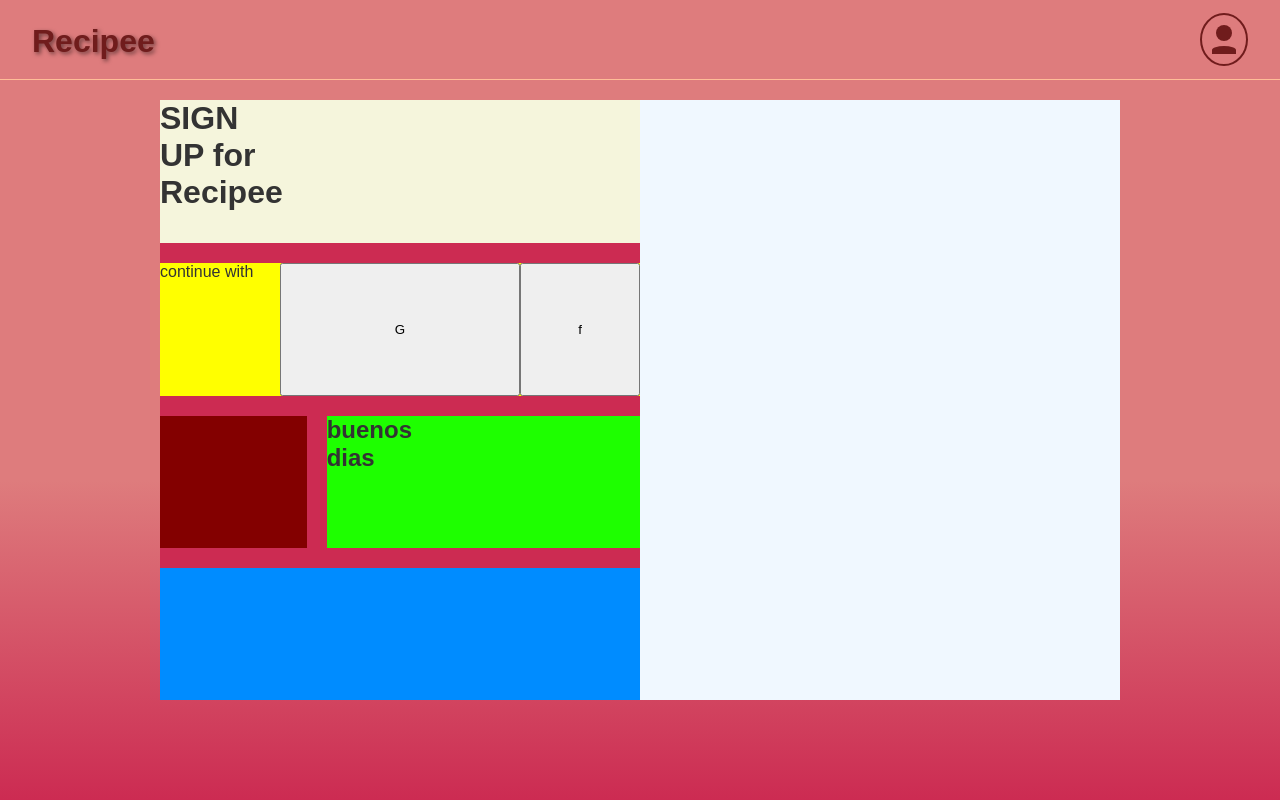
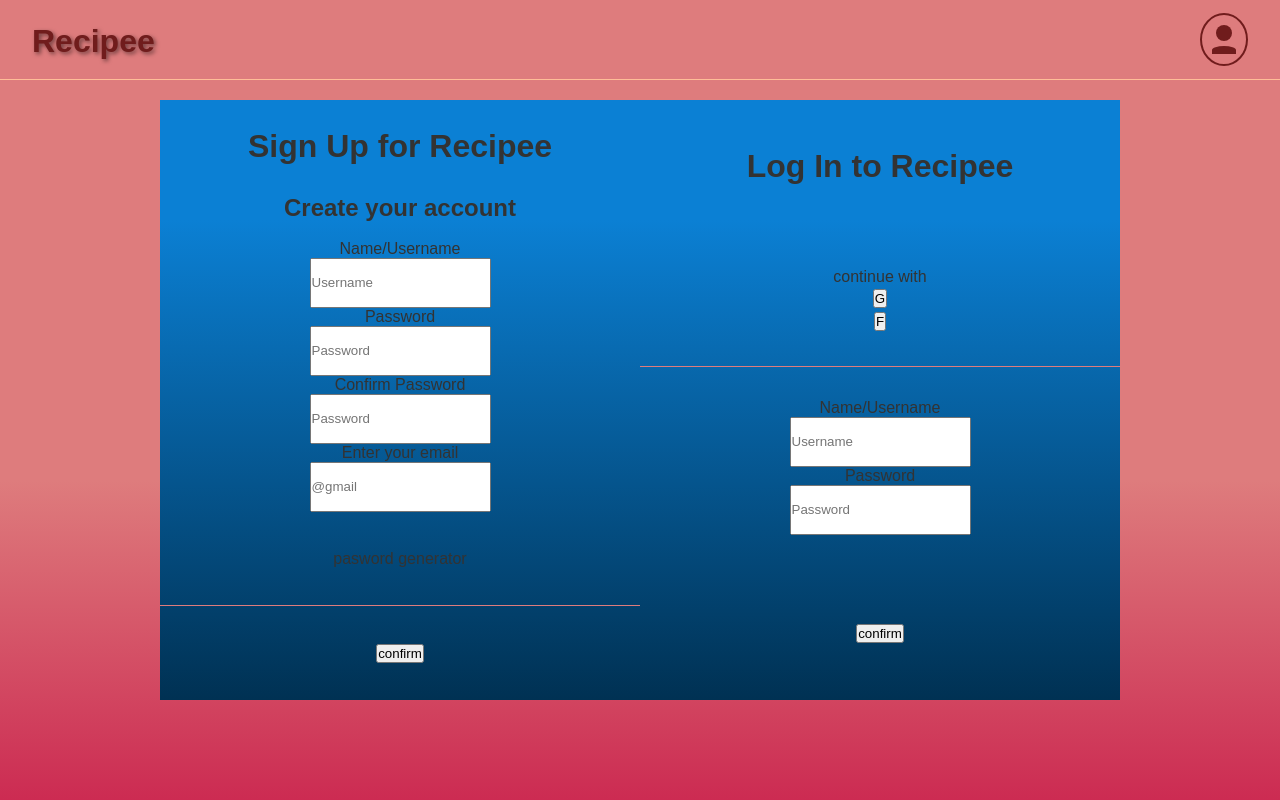
Before and after one commit to JashiRey/Recipee, a PHP site: page /html/login.html in a window 1280 px wide. Run offline with PHP 8.4, Linux system fonts and the light colour scheme.

Commit message:
new login update
toy acbaando el estilo del login, nomas que me quede sin pila, la voy a cargar un rato :V

```diff
--- a/html/login.html
+++ b/html/login.html
@@ -4,16 +4,16 @@
     <meta charset="UTF-8" />
     <meta name="viewport" content="width=device-width, initial-scale=1.0" />
     <title>Welcome</title>
-    <link rel="stylesheet" href="/styles/login.css"/>
-    <link rel="stylesheet" href="/styles/index.css">
+    <link rel="stylesheet" href="/styles/login.css" />
+    <link rel="stylesheet" href="/styles/index.css" />
   </head>
   <body>
     <div class="container-title-login">
       <h1 class="title">Recipee</h1>
       <div class="settings">
-          <div class="user-container" id="toggle-settings">
-            <div class="head"></div>
-            <div class="ubody"></div>
+        <div class="user-container" id="toggle-settings">
+          <div class="head"></div>
+          <div class="ubody"></div>
         </div>
         <div class="settings-content">
           <a href="login.html">Log In</a>
@@ -24,13 +24,43 @@
     </div>
     <div class="main-container">
       <div class="signup">
-        <header><h1 class="titulo">SIGN UP for Recipee</h1></header>
-        <nav>continue with <button>G</button><button>f</button></nav>
-        <aside></aside>
-        <section><h2>buenos dias</h2></section>
-        <footer></footer>
+        <div class="header" id="headsign">
+          <h1 class="titulo">Sign Up for Recipee</h1>
+        </div>
+        <div class="content">
+          <h2>Create your account</h2>
+          <br />
+          <label for="username">Name/Username</label>
+          <input type="text" name="username" id="" placeholder="Username" />
+          <label for="pasword">Password</label>
+          <input type="password" name="pasword" placeholder="Password" />
+          <label for="pasword">Confirm Password</label>
+          <input type="password" name="pasword" placeholder="Password" />
+          <label for="mail">Enter your email</label>
+          <input type="email" name="mail" placeholder="@gmail" />
+        </div>
+        <div class="nav">pasword generator</div>
+        <div class="btn">
+          <button>confirm</button>
+        </div>
       </div>
-      <div class="login"></div>
+      <div class="login">
+        <div class="header" id="log">
+          <h1 class="titulo">Log In to Recipee</h1>
+        </div>
+        <div class="nav">
+          continue with <button>G</button> <button>F</button>
+        </div>
+        <div class="content">
+          <label for="username">Name/Username</label>
+          <input type="text" name="username" id="" placeholder="Username" />
+          <label for="pasword">Password</label>
+          <input type="password" name="pasword" placeholder="Password" />
+        </div>
+        <div class="btn">
+          <button>confirm</button>
+        </div>
+      </div>
     </div>
   </body>
   <script src="/script.js"></script>
--- a/styles/login.css
+++ b/styles/login.css
@@ -6,7 +6,6 @@
 }
 
 body {
-  font-family: "Arial", sans-serif;
   background: linear-gradient(#de7c7d 60%, #cc2b52) no-repeat;
   color: #333;
   width: 100%;
@@ -20,66 +19,55 @@ body {
 
 .main-container {
   display: flex;
-  justify-content: center;
-  align-items: center;
+  border-radius: 5%;
   width: 75%;
   height: 75%;
-  background-color: #333;
+  background: linear-gradient(#cc2b52, #de7c7d 30%) no-repeat;
 }
 
-.main-container div {
-  height: 100%;
-  width: 50%;
-  display: grid;
-  grid-template-columns: 1fr 1fr 1fr;
-  grid-template-areas:
-    "header header header"
-    "nav nav nav"
-    "aside section section"
-    "footer footer footer";
-  grid-gap: 20px;
-  grid-auto-rows: minmax(100px, auto);
+.main-container input {
+  height: 50px;
 }
 
 .signup {
-  background-color: #cc2b52;
-}
-.signup header {
-  background-color: beige;
-  grid-area: header;
-  display: grid;
-  grid-template-columns: 1fr 2fr 1fr;
-  grid-template-areas: "uno titulo dos";
+  height: 100%;
+  width: 50%;
+  display: flex;
+  flex: 3;
+  align-items: center;
+  flex-direction: column;
+  background: linear-gradient(#0b80d4 20%, #003153);
 }
 
-.signup nav {
-  background-color: rgb(255, 255, 0);
-  grid-area: nav;
-  display: grid;
-  grid-template-columns: 1fr 2fr 1fr;
-  grid-template-areas: "uno titulo dos";
+.login {
+  height: 100%;
+  width: 50%;
+  display: flex;
+  align-items: center;
+  flex-direction: column;
+  background: linear-gradient(#0b80d4 20%, #003153);
 }
-.signup aside {
-  background-color: rgb(131, 0, 0);
-  grid-area: aside;
-  display: grid;
-  grid-template-columns: 1fr 2fr 1fr;
-  grid-template-areas: "uno titulo dos";
+
+.signup div {
+  width: 100%;
+  height: 100%;
+  display: flex;
+  flex-direction: column;
+  align-items: center;
+  justify-content: space-evenly;
 }
-.signup section {
-  background-color: rgb(30, 255, 0);
-  grid-area: section;
-  display: grid;
-  grid-template-columns: 1fr 2fr 1fr;
-  grid-template-areas: "uno titulo dos";
+
+.login div {
+  width: 100%;
+  height: 100%;
+  display: flex;
+  flex-direction: column;
+  align-items: center;
+  padding: 2rem;
+
+  justify-content: space-evenly;
 }
-.signup footer {
-  background-color: rgb(0, 140, 255);
-  grid-area: footer;
-  display: grid;
-  grid-template-columns: 1fr 2fr 1fr;
-  grid-template-areas: "uno titulo dos";
+
+.nav {
+  border-bottom: 1px solid#de7c7d;
 }
-.login {
-  background-color: aliceblue;
-}
```
